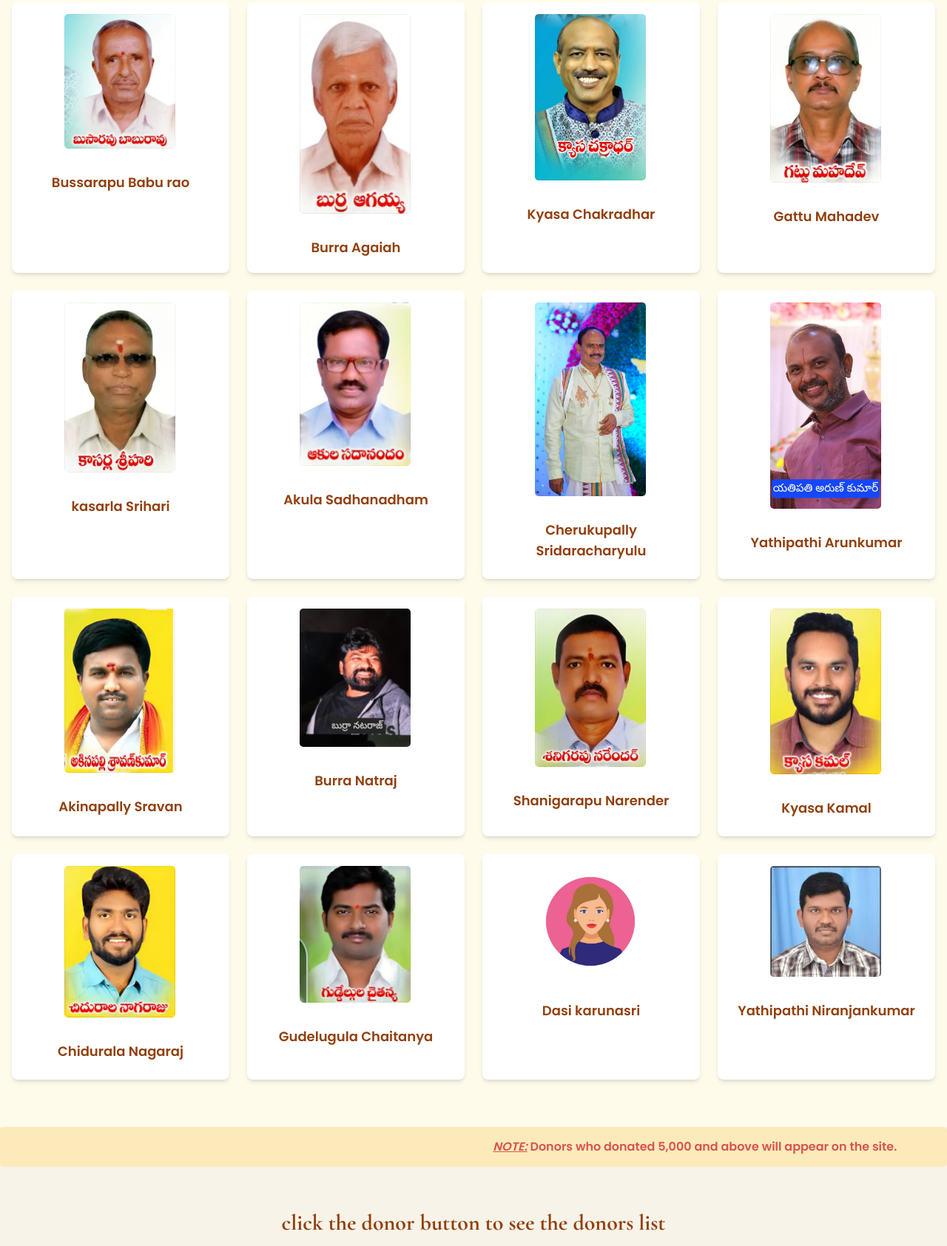
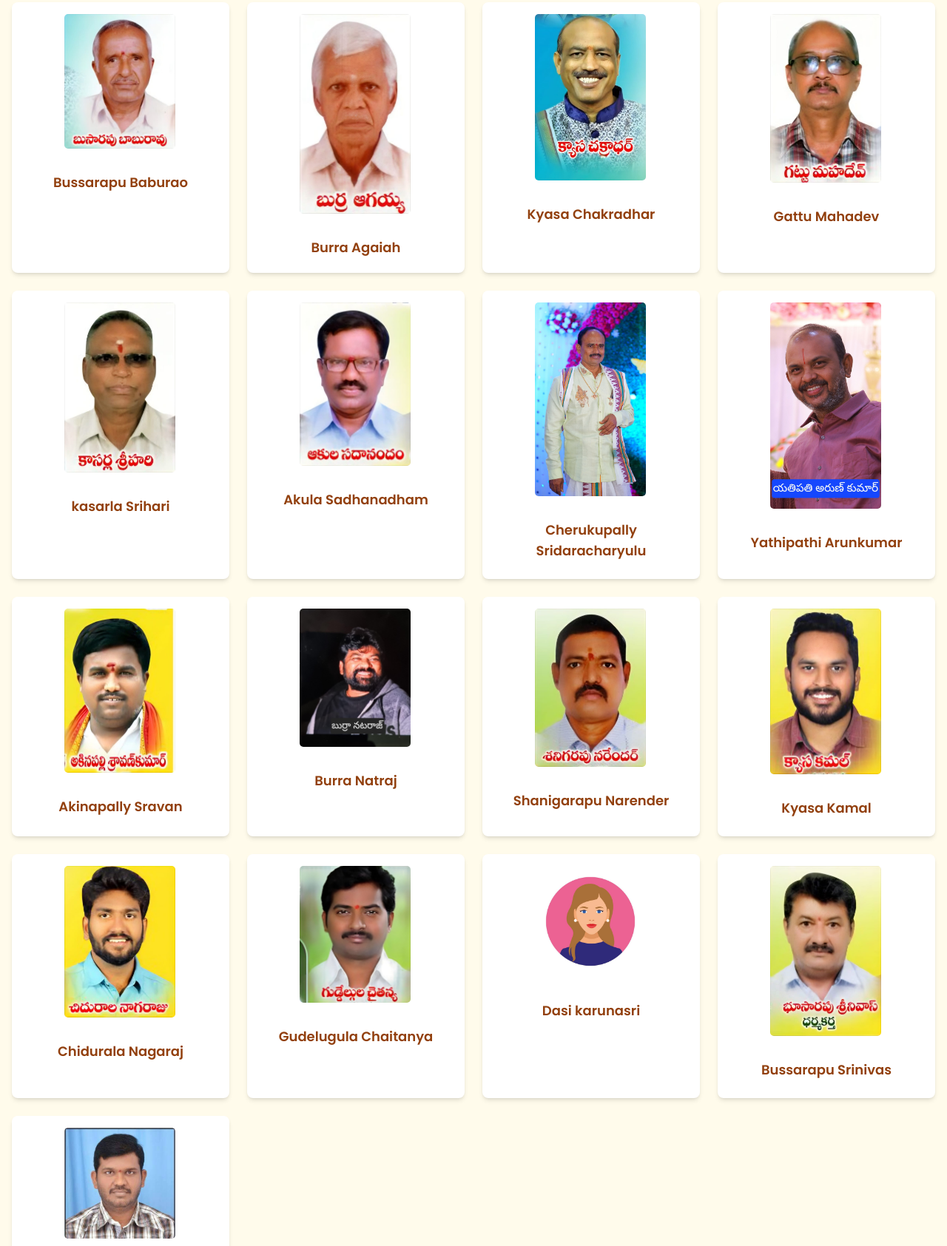
Before and after one commit to SITHARAMACHANDRA/SEETHARAM, a plain HTML site: page index.html in a window 1280 px wide. Shown: the part 1935-3620 px from the top of the page at 74% size. Drawn offline with nearby package versions, Linux system fonts and the light colour scheme.

Commit message:
Update index.html

```diff
--- a/index.html
+++ b/index.html
@@ -306,7 +306,7 @@
                           <img src="CM1.jpg" height="100" width="150" style="border-radius: 5px; margin-left: 55px;">
                     </div>
                     <div class="p-4">
-                        <h3 class="font-semibold text-lg mb-1 text-amber-800">Bussarapu Babu rao</h3>
+                        <h3 class="font-semibold text-lg mb-1 text-amber-800">Bussarapu Baburao</h3>
                         <p class="text-gray-600 mb-2"></p>
                         <p class="text-xs text-gray-500"></p>
                     </div>
@@ -471,6 +471,17 @@
                     </div>
                     <div class="p-4">
                         <h3 class="font-semibold text-lg mb-1 text-amber-800">Dasi karunasri</h3>
+                        <p class="text-gray-600 mb-2"></p>
+                        <p class="text-xs text-gray-500"></p>
+                    </div>
+                </div>
+                <!-- Committee Member 15 -->
+                <div class="bg-white rounded-lg shadow-md overflow-hidden text-center team-member">
+                    <div class="p-4">
+                          <img src="cm17.jpg" height="100" width="150" style="border-radius: 5px; margin-left: 55px;">
+                    </div>
+                    <div class="p-4">
+                        <h3 class="font-semibold text-lg mb-1 text-amber-800">Bussarapu Srinivas</h3>
                         <p class="text-gray-600 mb-2"></p>
                         <p class="text-xs text-gray-500"></p>
                     </div>
```
